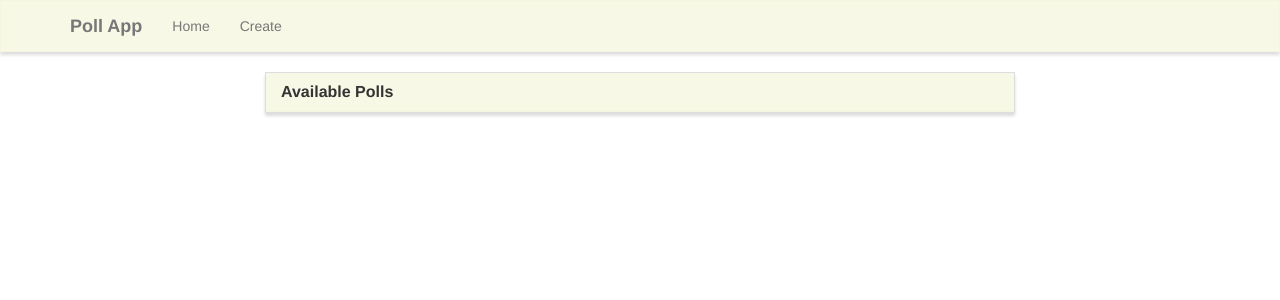
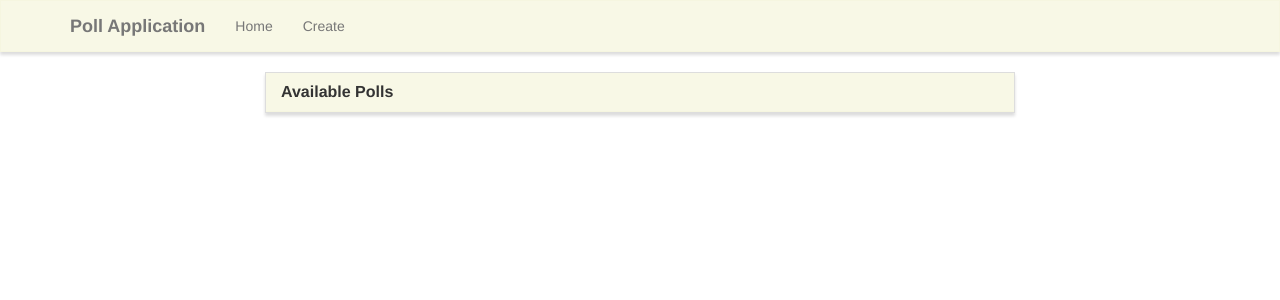
Before and after one commit to daniuboa/django_polls_app, a Django app: page / in a window 1280 px wide. Shown: the top 300 px of the page. Run offline with Django 4.2, Linux system fonts and the light colour scheme; data that the repository does not hold is empty; some libraries are stand-ins or nearby versions.

Commit message:
update base.html

```diff
--- a/poll/templates/poll/base.html
+++ b/poll/templates/poll/base.html
@@ -1,4 +1,3 @@
-<!-- base.html -->
 {% load static %}
 
 <!DOCTYPE html>
@@ -25,7 +24,7 @@
 						<span class="icon-bar"></span>
 						<span class="icon-bar"></span>
 					</button>
-                    <a class="navbar-brand" href="{% url 'home' %}">Poll App</a>
+					<a class="navbar-brand" href="{% url 'home' %}">Poll Application</a>
 				</div>
 
 				<!-- Collect the nav links, forms, and other content for toggling -->
```
Lines whose indentation alone changed are shown as unchanged.
